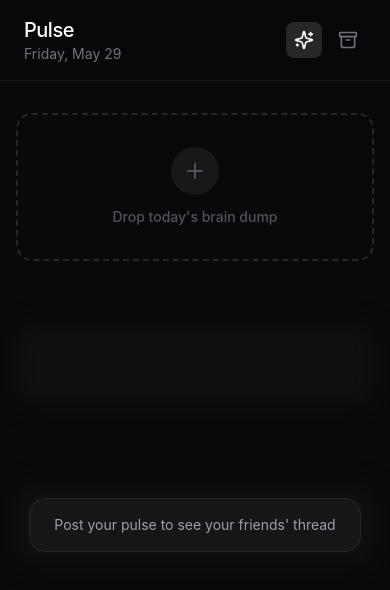
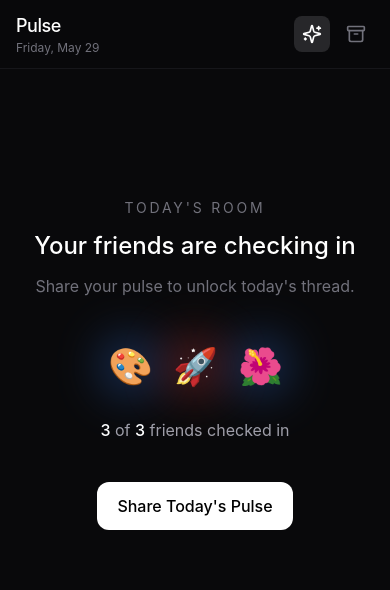
Before and after one commit to parnika-c/pulse, a React (Vite) app: page / in a window 390 px wide. Shown: the top 590 px of the page. Built offline with nearby package versions, Linux system fonts and the light colour scheme.

Commit message:
more "social" waiting room before user adds today's entry

```diff
--- a/src/app/App.tsx
+++ b/src/app/App.tsx
@@ -3,6 +3,7 @@ import { ThreadView } from "./components/ThreadView";
 import { PulseModal } from "./components/PulseModal";
 import { TimeCapsule } from "./components/TimeCapsule";
 import { Sparkles, Archive } from "lucide-react";
+import { getMoodLineColor } from "./utils/threadConnections";
 
 export interface DailyCard {
   id: string;
@@ -32,7 +33,7 @@ const MOCK_FRIEND_CARDS: DailyCard[] = [
     id: "2",
     userId: "2",
     userName: "Alex",
-    mood: "Exhausted",
+    mood: "Reflective",
     sentence: "Melting after that 4-hour sprint meeting that went nowhere.",
     rawInput: "ugh 4 hours straight in that sprint meeting and we basically ended up where we started, my brain is completely fried, just want to go home and collapse",
     timestamp: new Date(Date.now() - 2 * 60 * 60 * 1000),
@@ -41,7 +42,7 @@ const MOCK_FRIEND_CARDS: DailyCard[] = [
     id: "3",
     userId: "3",
     userName: "Jordan",
-    mood: "Accomplished",
+    mood: "Anxious",
     sentence: "Finally finished the book layout after weeks of procrastinating!",
     rawInput: "what a day!! got the feature out the door this morning, stakeholder demo went amazing, they loved it, and i even managed to squeeze in my yoga class at 6pm which felt impossible this morning",
     timestamp: new Date(Date.now() - 4 * 60 * 60 * 1000),
@@ -50,7 +51,7 @@ const MOCK_FRIEND_CARDS: DailyCard[] = [
     id: "4",
     userId: "4",
     userName: "Sam",
-    mood: "Exhausted",
+    mood: "Reflective",
     sentence: "Survived another 12-hour workday but questioning everything.",
     rawInput: "12 hours straight today and i'm just exhausted... i keep saying yes to everything and i think it's catching up to me. need to set better boundaries but don't know how to start",
     timestamp: new Date(Date.now() - 1 * 60 * 60 * 1000),
@@ -266,6 +267,86 @@ function getDateKey(date = new Date()): string {
   return date.toDateString();
 }
 
+function WaitingRoom({
+  friends,
+  postedCards,
+}: {
+  friends: User[];
+  postedCards: DailyCard[];
+}) {
+  return (
+    <div className="flex flex-col items-center justify-center min-h-[70vh] px-6 text-center">
+      <p className="text-zinc-500 text-sm uppercase tracking-[0.2em] mb-3">
+        Today's Room
+      </p>
+
+      <h2 className="text-2xl mb-3">
+        Your friends are checking in
+      </h2>
+
+      <p className="text-zinc-500 max-w-sm mb-12">
+        Share your pulse to unlock today's thread.
+      </p>
+
+      <div className="flex gap-5 mb-8">
+        {friends.map((friend) => {
+          const card = postedCards.find(
+            (c) => c.userId === friend.id
+          );
+
+          const posted = Boolean(card);
+
+          return (
+            <div
+              key={friend.id}
+              className="relative flex items-center justify-center"
+            >
+              {posted && card && (
+                <div
+                  className="absolute w-14 h-14 rounded-full blur-xl animate-[pulse_4s_ease-in-out_infinite]"
+                  style={{
+                    backgroundColor: getMoodLineColor(card.mood) || "#ffffff",
+                  }}
+                />
+              )}
+
+              <div
+                className={`
+                  relative z-10 text-4xl transition-all duration-500
+                  ${posted ? "" : "grayscale opacity-30"}
+                `}
+              >
+                {friend.avatar}
+              </div>
+            </div>
+          );
+        })}
+      </div>
+
+      <div className="text-zinc-400">
+        <span className="text-white font-medium">
+          {postedCards.length}
+        </span>
+        {" of "}
+        <span className="text-white font-medium">
+          {friends.length}
+        </span>
+        {" friends checked in"}
+      </div>
+
+      <button
+        className="mt-10 px-5 py-3 rounded-xl bg-white text-black hover:bg-zinc-200 transition-colors"
+        onClick={() => {
+          const event = new CustomEvent("openPulse");
+          window.dispatchEvent(event);
+        }}
+      >
+        Share Today's Pulse
+      </button>
+    </div>
+  );
+}
+
 export default function App() {
   const [view, setView] = useState<"thread" | "capsule">("thread");
   const [userCard, setUserCard] = useState<DailyCard | null>(() => loadUserCard());
@@ -305,6 +386,16 @@ export default function App() {
     }
   }, [userCard]);
 
+  useEffect(() => {
+    const handler = () => setIsPulseModalOpen(true);
+
+    window.addEventListener("openPulse", handler);
+
+    return () => {
+      window.removeEventListener("openPulse", handler);
+    };
+  }, []);
+
   const handlePulseSubmit = (card: DailyCard) => {
     setUserCard(card);
     setIsPulseModalOpen(false);
@@ -318,12 +409,12 @@ export default function App() {
     : userCard ? [userCard] : [];
 
   return (
-    <div className="min-h-screen bg-zinc-950 text-white flex flex-col">
-      <header className="px-6 py-4 border-b border-zinc-800/50 backdrop-blur-sm sticky top-0 z-40 bg-zinc-950/80">
-        <div className="flex items-center justify-between max-w-2xl mx-auto">
-          <div>
-            <h1 className="text-xl tracking-tight">Pulse</h1>
-            <p className="text-sm text-zinc-500">
+    <div className="min-h-screen bg-zinc-950 text-white flex flex-col overflow-x-hidden">
+      <header className="px-4 sm:px-6 py-3 sm:py-4 border-b border-zinc-800/50 backdrop-blur-sm sticky top-0 z-40 bg-zinc-950/80">
+        <div className="flex items-center justify-between max-w-2xl mx-auto w-full">
+          <div className="min-w-0">
+            <h1 className="text-lg sm:text-xl tracking-tight">Pulse</h1>
+            <p className="text-xs sm:text-sm text-zinc-500 truncate">
               {new Date().toLocaleDateString("en-US", {
                 weekday: "long",
                 month: "short",
@@ -358,14 +449,21 @@ export default function App() {
         </div>
       </header>
 
-      <main className="flex-1 overflow-y-auto">
+      <main className="flex-1 overflow-y-auto overflow-x-hidden w-full">
         {view === "thread" ? (
+          hasPostedToday ? (
             <ThreadView
               cards={visibleCards}
               hasPostedToday={hasPostedToday}
               onPulseClick={() => setIsPulseModalOpen(true)}
               currentUser={currentUser}
             />
+          ) : (
+            <WaitingRoom
+              friends={MOCK_USERS.slice(1)}
+              postedCards={MOCK_FRIEND_CARDS}
+            />
+          )
         ) : (
           <TimeCapsule
             archivedDays={archivedDays}
```
Lines whose indentation alone changed are shown as unchanged.
